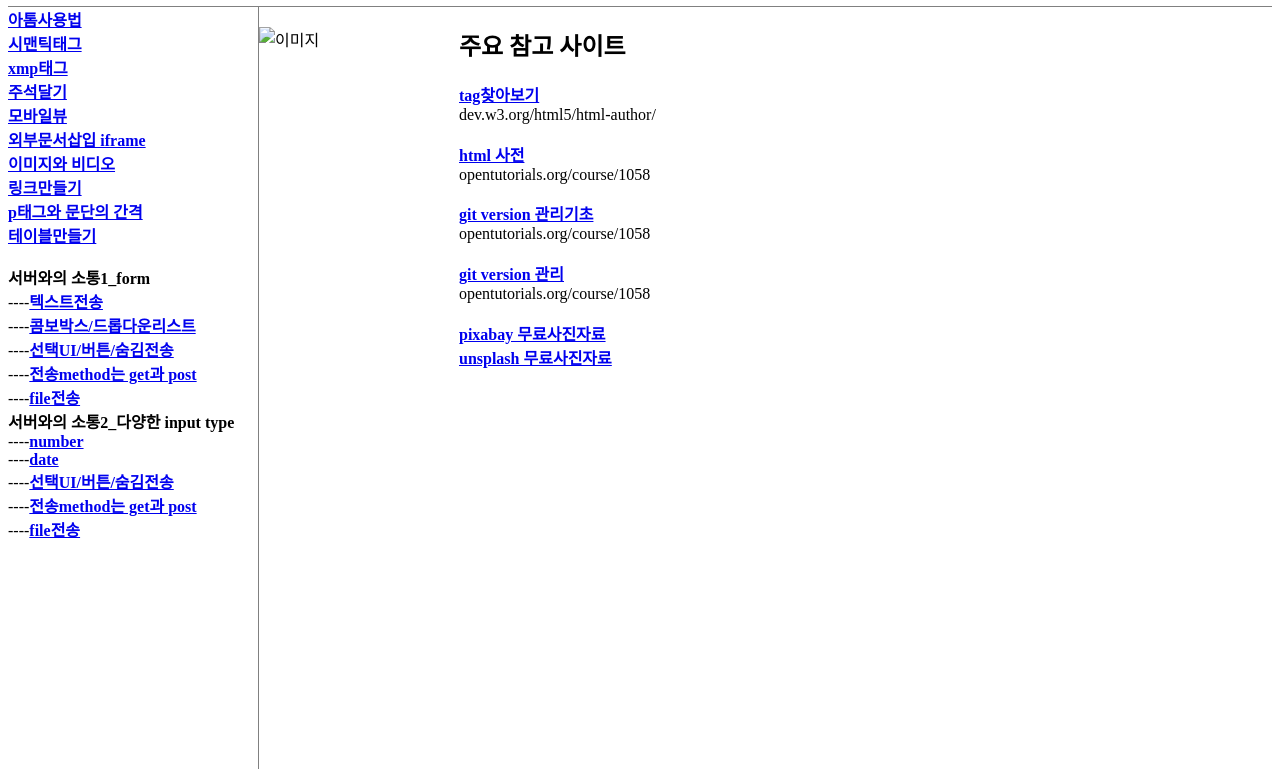
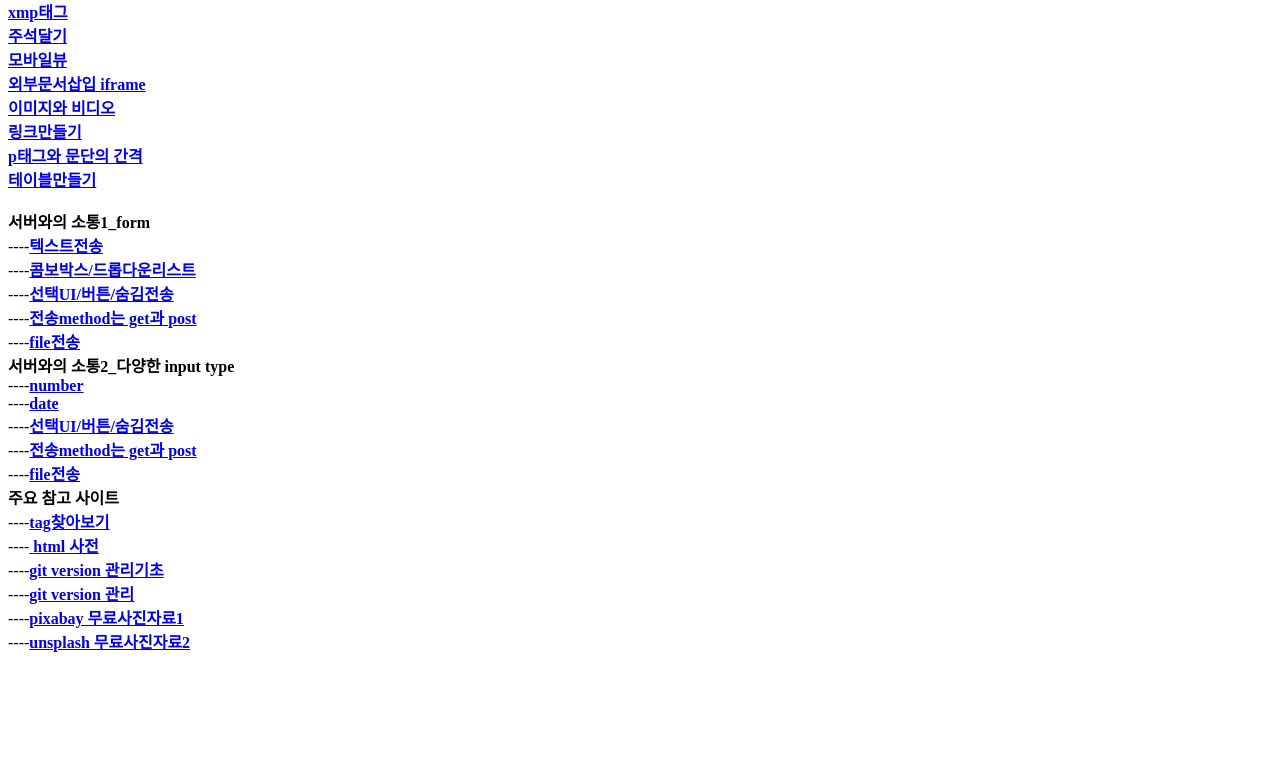
Before and after one commit to webmemory/memories, a plain HTML site: page index.html in a window 1280 px wide. Shown: the part 122-891 px from the top of the page. After the commit the page ends 800 px from the top, so only its background shows below. Drawn offline with Linux system fonts and the light colour scheme.

Commit message:
change to mobile format

```diff
--- a/index.html
+++ b/index.html
@@ -15,31 +15,12 @@
 	  }
 
 		header a{
-			text-decoration:none
-		}
+			text-decoration:none;
+			float:left;
 
-		nav{
-			border-right: 1px solid grey;
-			width:250px;
-			height:1500px;
-			float:left
-		}
-
-		strong ul{
-			list-style: none;
 		}
 
 
-		article img{
-			float:left
-
-		}
-		article p{
-			padding:1px
-		}
-		form ul li{
-			padding:1px
-		}
 여기는 스타일-화면에 표시되지 않는다. 텍스트가 은폐되는 유일한 구역
 그러나 이 텍스트 아래에 스타일 지정을 하면 그 스타일은 작동되지 않음.
 
@@ -52,6 +33,8 @@ a 태그에 text-decoration:none을 추가하면 밑줄이 없어진다.
 <body>
 
   <header><a href="https://webmemory.github.io/memories/index.html"><h1>HTML</h1></a>
+	<img src="imagevideosample/abstract-background.jpg"
+		width=400px height=100 alt="이미지" title="추상화"/>
 
  </header>
  <nav>
@@ -63,7 +46,7 @@ a 태그에 text-decoration:none을 추가하면 밑줄이 없어진다.
  <strong><a href="https://webmemory.github.io/memories/html_iframe.html">외부문서삽입 iframe</a></strong><br>
  <strong><a href="https://webmemory.github.io/memories/html_imagevideo.html">이미지와 비디오</a></strong><br>
  <strong><a href="https://webmemory.github.io/memories/html_anchor.html">링크만들기</a></strong><br>
-<strong><a href="https://webmemory.github.io/memories/html_ptag.html">p태그와 문단의 간격</a></strong><br>
+ <strong><a href="https://webmemory.github.io/memories/html_ptag.html">p태그와 문단의 간격</a></strong><br>
  <strong><a href="https://webmemory.github.io/memories/html_table.html">테이블만들기</a></strong><br><br>
  <strong>서버와의 소통1_form</strong><br>
  ----<strong><a href="https://webmemory.github.io/memories/html_texts.html">텍스트전송</a></strong><br>
@@ -78,32 +61,15 @@ a 태그에 text-decoration:none을 추가하면 밑줄이 없어진다.
    ----<strong><a href="https://webmemory.github.io/memories/html_method.html">전송method는 get과 post</a></strong><br>
    ----<strong><a href="https://webmemory.github.io/memories/html_file.html">file전송</a></strong><br>
 
+ <strong>주요 참고 사이트</strong><br>
+  ----<a href="http://dev.w3.org/html5/html-author/" target="_blank" title="dev.w3.org/html5/html-author/"><strong>tag찾아보기</strong></a><br>
+  ----<a href="http://opentutorials.org/course/1058" target="_blank" title="opentutorials.org/course/1058">	<strong>html 사전</strong></a><br>
+	----<a href="http://opentutorials.org/module/3733" target="_blank" title="opentutorials.org/module/3733"><strong>git version 관리기초</strong></a><br>
+	----<a href="http://opentutorials.org/course/1492" target="_blank" title="opentutorials.org/course/1492"><strong>git version 관리</strong></a><br>
+	----<a href="https://pixabay.com/ko/" target="_blank" title="pixabay.com/ko/"><strong>pixabay 무료사진자료1 </strong></a><br>
+  ----<a href="https://unsplash.com" target="_blank" title="unsplash.com"><strong>unsplash 무료사진자료2 </strong></a><br>
+
  </nav>
-
-
-<article>
-
-  <img src="imagevideosample/abstract-background.jpg"
-	  width=200px height=400 alt="이미지" title="추상화"/>
- <h2>주요 참고 사이트</h2>
-  <a href="dev.w3.org/html5/html-author/" target="_blank" title="타이틀 속성"><strong>tag찾아보기
-	</strong></a><br>	dev.w3.org/html5/html-author/<br><br>
-  <a href="opentutorials.org/course/1058" target="_blank">
-		<strong>html 사전</strong></a><br>
-	opentutorials.org/course/1058
-
-  <p><a href="opentutorials.org/module/3733" target="_blank"><strong>git version 관리기초</strong></a>
-		<br>
-	opentutorials.org/course/1058</p>
-
-  <p><a href="opentutorials.org/course/1492" target="_blank"><strong>git version 관리</strong></a>
-	<br>opentutorials.org/course/1058</p>
-
-	<p>
-		<a href="https://pixabay.com/ko/" target="_blank" title="pixabay.com/ko/"><strong>pixabay 무료사진자료 </strong></a>
-    <br><a href="https://unsplash.com" target="_blank" title="unsplash.com"><strong>unsplash 무료사진자료 </strong></a>
-	</p>
- </article>
 
 </body>
 </html>
```
Also changed, not shown: html_anchor.html (+2 -7 lines), html_atom.html (+2 -9 lines), html_comment.html (+0 -10 lines), html_date.html (+1 -8 lines), html_file.html (+0 -10 lines), html_iframe.html (+0 -7 lines), html_imagevideo.html (+1 -7 lines), html_method.html (+1 -10 lines), html_number.html (+1 -8 lines), html_ptag.html (+1 -8 lines), html_radiocheck.html (+2 -9 lines), html_select.html (+1 -9 lines), html_symantic_tag.html (+0 -10 lines), html_table.html (+0 -14 lines), 2 more files.
